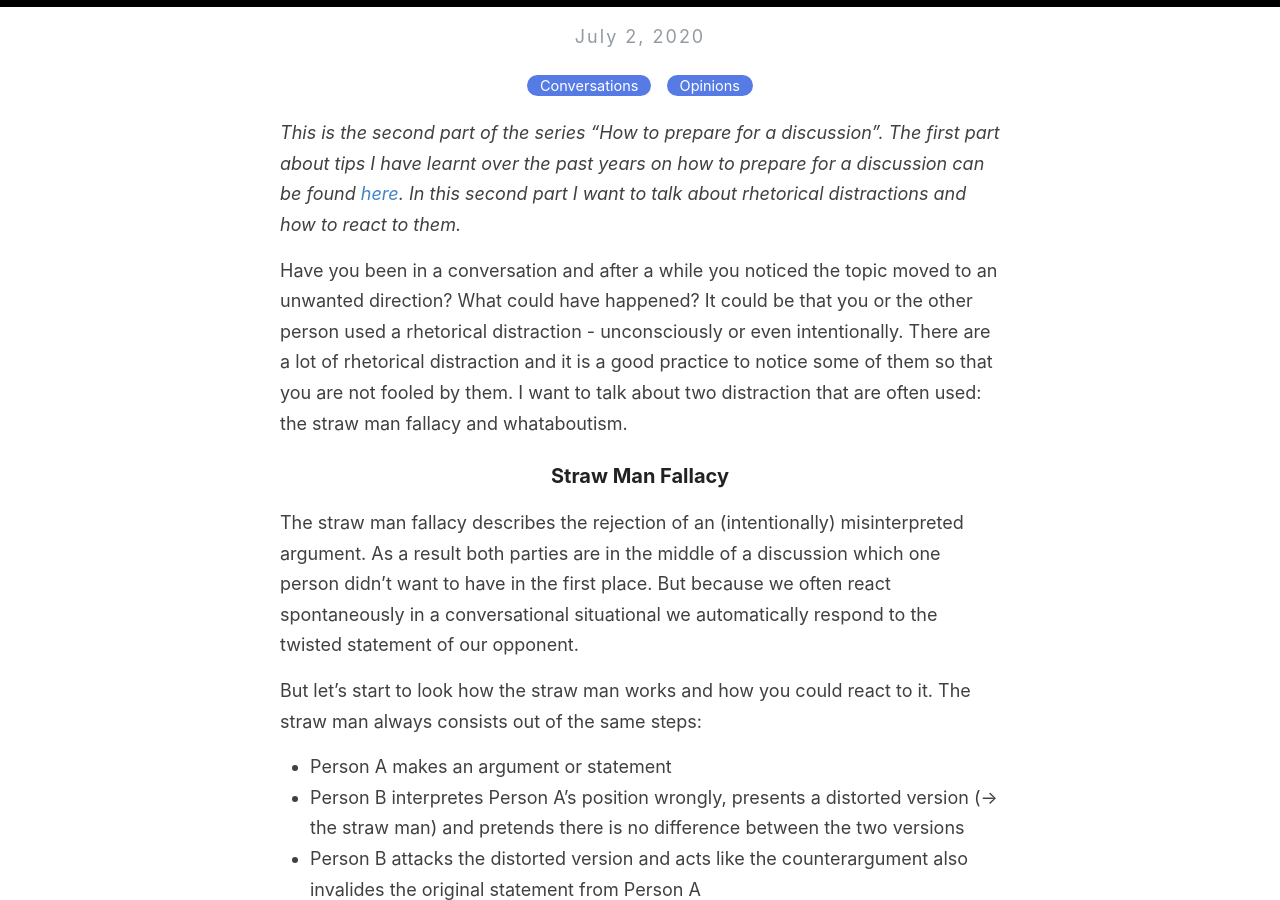
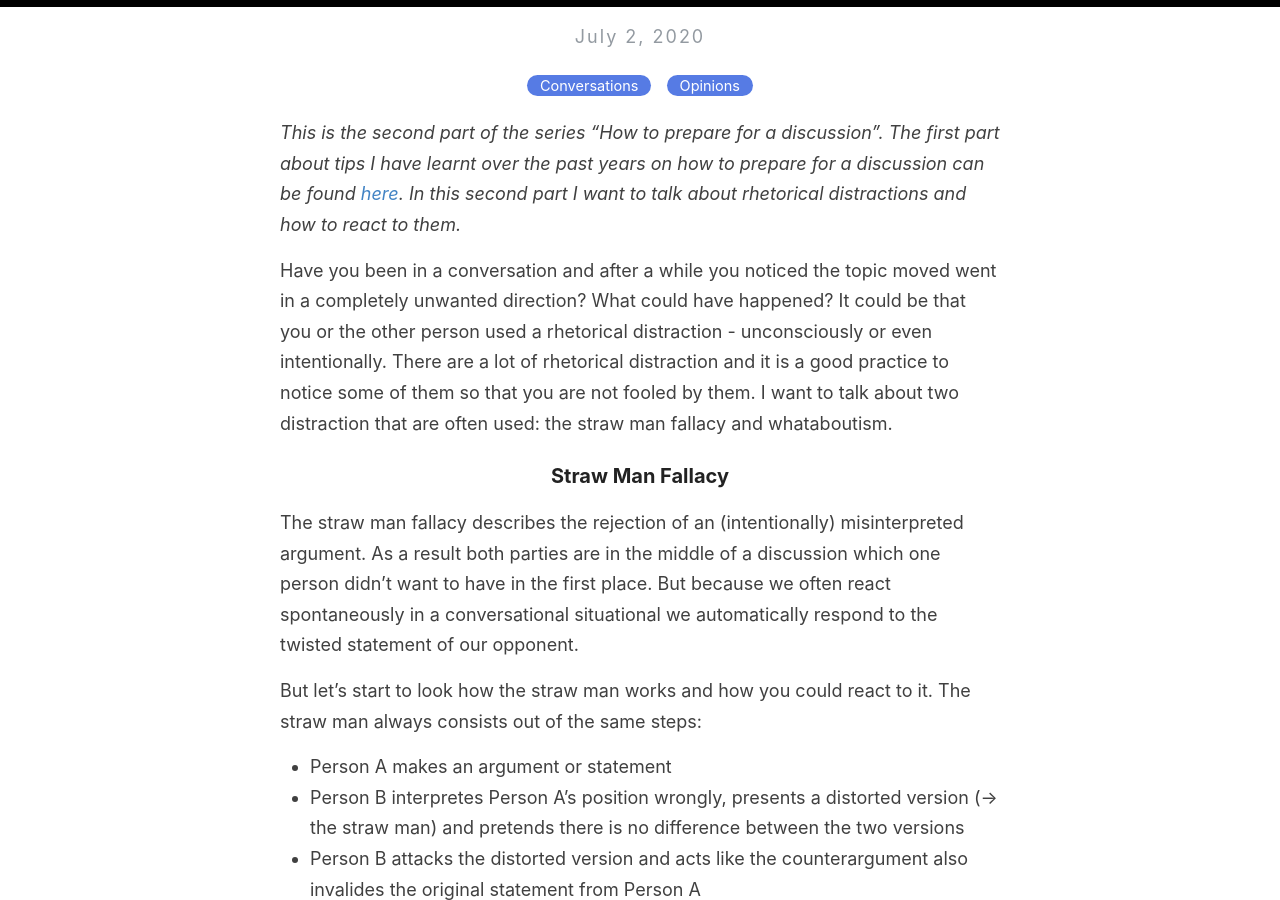
Before and after one commit to noldorf/unearthedBA, a Jekyll site: the page built from _posts/2020-07-01-DiscussionPart2.md, in a window 1280 px wide and 900 px high, scrolled down 330 px. Built offline with Jekyll 4.4.1, drawn with Linux system fonts in a browser that asks for light colours.

Commit message:
Fine-tunig phrasing

```diff
--- a/_posts/2020-07-01-DiscussionPart2.md
+++ b/_posts/2020-07-01-DiscussionPart2.md
@@ -8,7 +8,7 @@ date: 2020-07-02
 
 *This is the second part of the series “How to prepare for a discussion”. The first part about tips I have learnt over the past years on how to prepare for a discussion can be found [here](https://www.unearthedba.com/discussionpart1/). In this second part I want to talk about rhetorical distractions and how to react to them.*
 
-Have you been in a conversation and after a while you noticed the topic moved to an unwanted direction? What could have happened? It could be that you or the other person used a rhetorical distraction - unconsciously or even intentionally. There are a lot of rhetorical distraction and it is a good practice to notice some of them so that you are not fooled by them. I want to talk about two distraction that are often used: the straw man fallacy and whataboutism.
+Have you been in a conversation and after a while you noticed the topic moved went in a completely unwanted direction? What could have happened? It could be that you or the other person used a rhetorical distraction - unconsciously or even intentionally. There are a lot of rhetorical distraction and it is a good practice to notice some of them so that you are not fooled by them. I want to talk about two distraction that are often used: the straw man fallacy and whataboutism.
 
 ### Straw Man Fallacy
 The straw man fallacy describes the rejection of an (intentionally) misinterpreted argument. As a result both parties are in the middle of a discussion which one person didn’t want to have in the first place. But because we often react spontaneously in a conversational situational we automatically respond to the twisted statement of our opponent.
```
